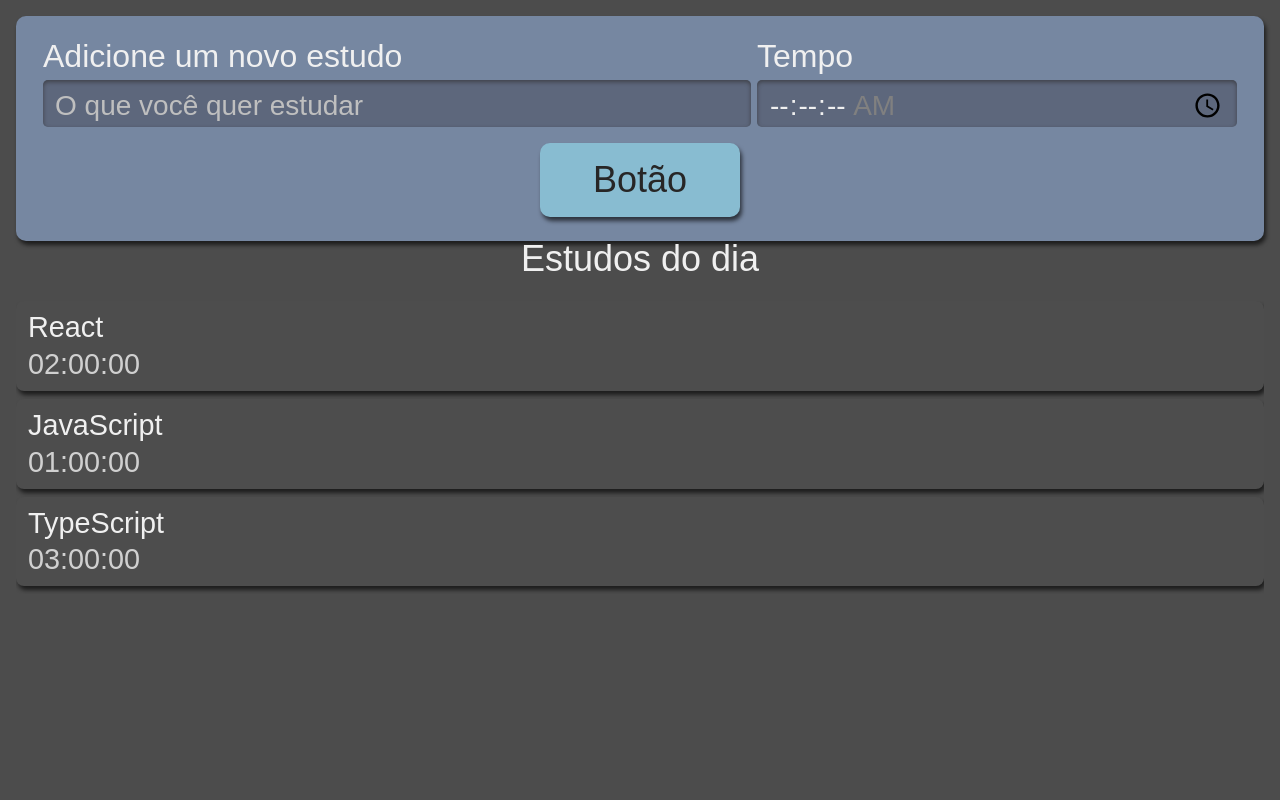
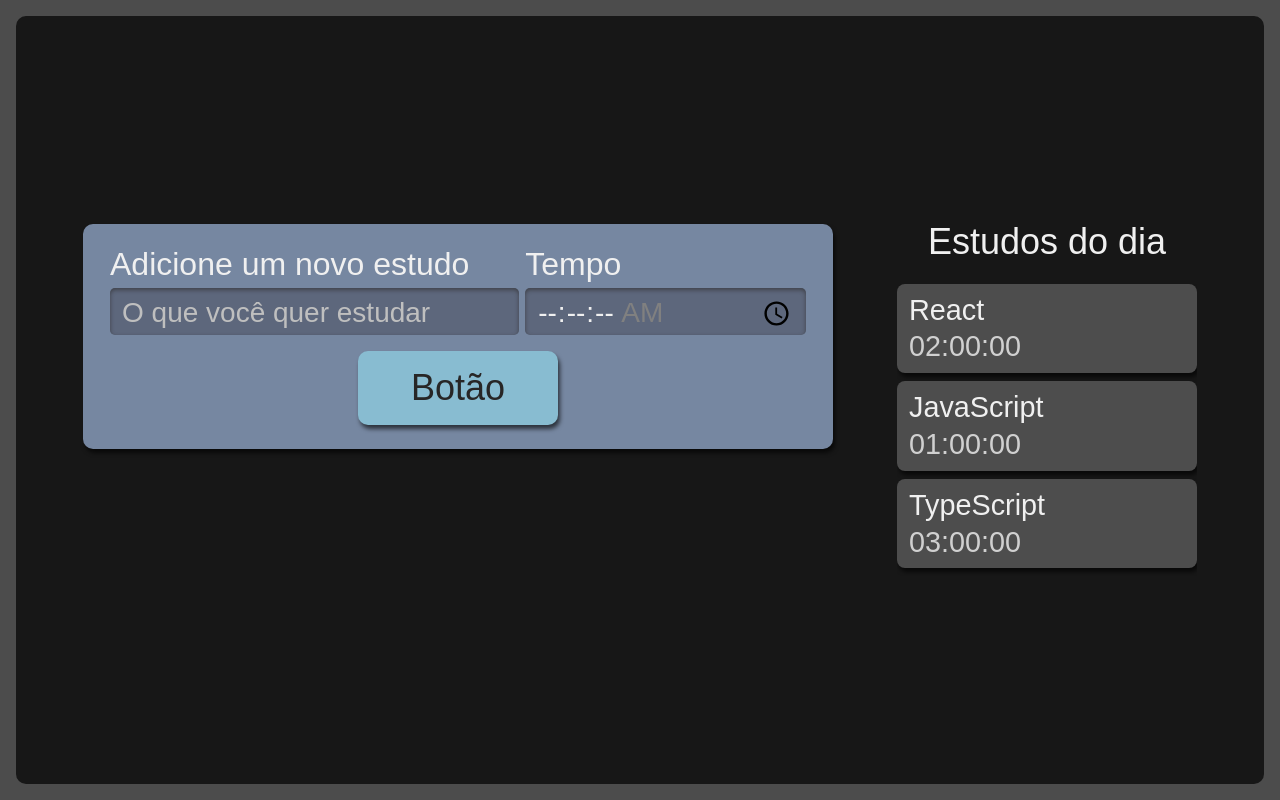
Before and after one commit to Felipe-AR/fundamentos-react-typescript-alura, a React (Create React App) app: page / in a window 1280 px wide. Built offline with nearby package versions, Linux system fonts and the light colour scheme.

Commit message:
Aplicando CSS Modules sobre as classes de estilização

```diff
--- a/src/components/Botao/index.tsx
+++ b/src/components/Botao/index.tsx
@@ -1,9 +1,9 @@
 import React from "react";
-import "./style.scss";
+import style from "./botao.module.scss";
 
 class Botao extends React.Component {
   render() {
-    return <button className="botao">Botão</button>;
+    return <button className={style.botao}>Botão</button>;
   }
 }
 
--- a/src/components/Formulario/index.tsx
+++ b/src/components/Formulario/index.tsx
@@ -1,12 +1,12 @@
 import React from "react";
 import Botao from "../Botao";
-import "./style.scss";
+import style from "./formulario.module.scss";
 
 class Formulario extends React.Component {
   render() {
     return (
-      <form className="novaTarefa">
-        <div className="inputContainer">
+      <form className={style.novaTarefa}>
+        <div className={style.inputContainer}>
           <label htmlFor="tarefa">Adicione um novo estudo</label>
           <input
             type="text"
@@ -16,7 +16,7 @@
             required
           />
         </div>
-        <div className="inputContainer">
+        <div className={style.inputContainer}>
           <label htmlFor="tempo">Tempo</label>
           <input
             type="time"
--- a/src/components/LIsta/index.tsx
+++ b/src/components/LIsta/index.tsx
@@ -1,5 +1,5 @@
 import React from "react";
-import "./style.scss";
+import style from "./lista.module.scss";
 
 function Lista() {
   const tarefas = [
@@ -17,11 +17,11 @@
     },
   ];
   return (
-    <aside className="listaTarefas">
+    <aside className={style.listaTarefas}>
       <h2>Estudos do dia</h2>
       <ul>
         {tarefas.map((tarefa, indice) => (
-          <li key={indice} className="item">
+          <li key={indice} className={style.item}>
             <h3>{tarefa.nome}</h3>
             <span>{tarefa.tempo}</span>
           </li>
--- a/src/pages/App.tsx
+++ b/src/pages/App.tsx
@@ -1,11 +1,11 @@
 import React from "react";
 import Formulario from "../components/Formulario";
 import Lista from "../components/Lista";
-import "./style.scss";
+import style from "./app.module.scss";
 
 function App() {
   return (
-    <div className="App">
+    <div className={style.AppStyle}>
       <Formulario />
       <Lista />
     </div>
```
Also changed, not shown: src/components/Botao/botao.module.scss (renamed from src/components/Botao/style.scss), src/components/Formulario/formulario.module.scss (renamed from src/components/Formulario/style.scss), src/components/LIsta/lista.module.scss (renamed from src/components/LIsta/style.scss), src/pages/app.module.scss (renamed from src/pages/style.scss).
